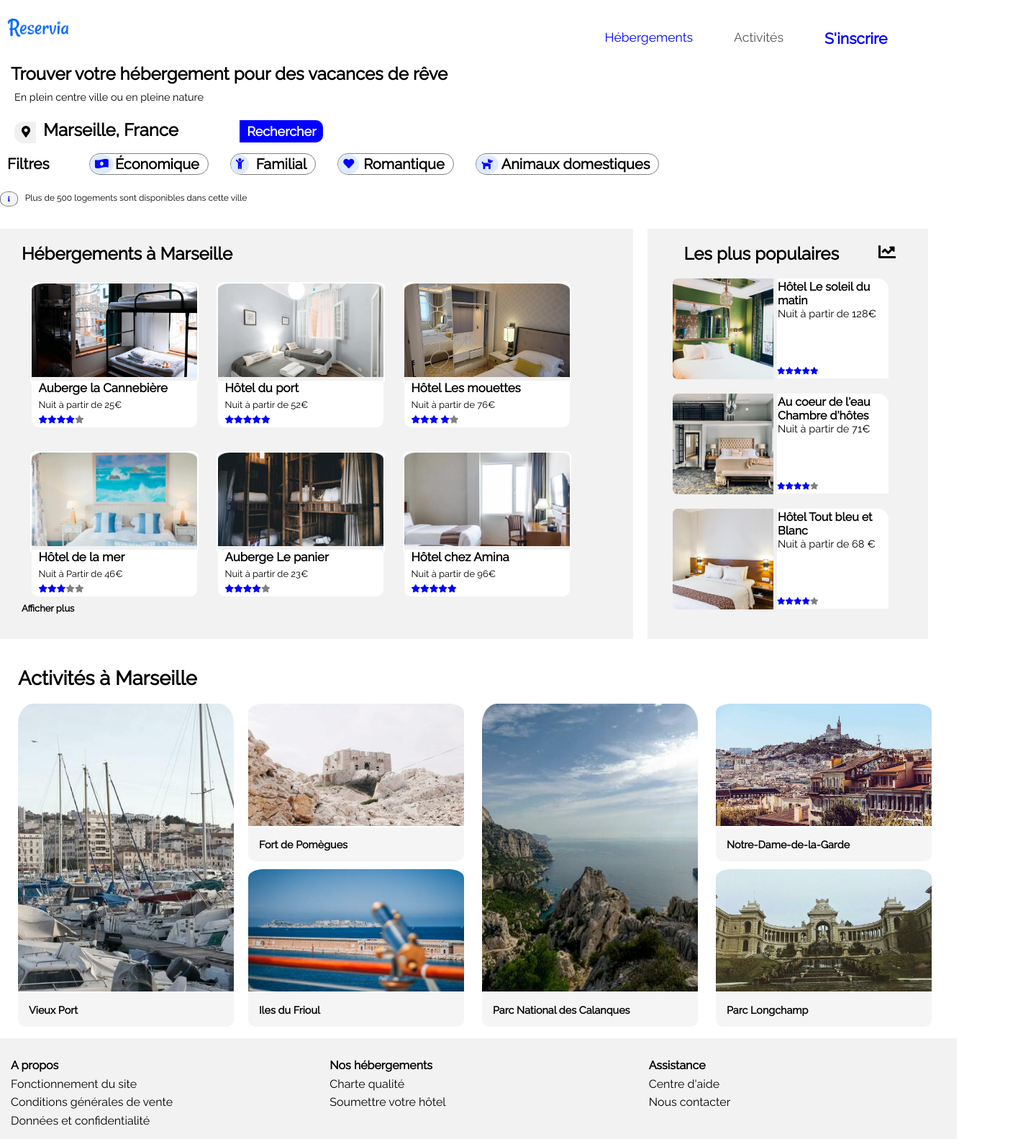
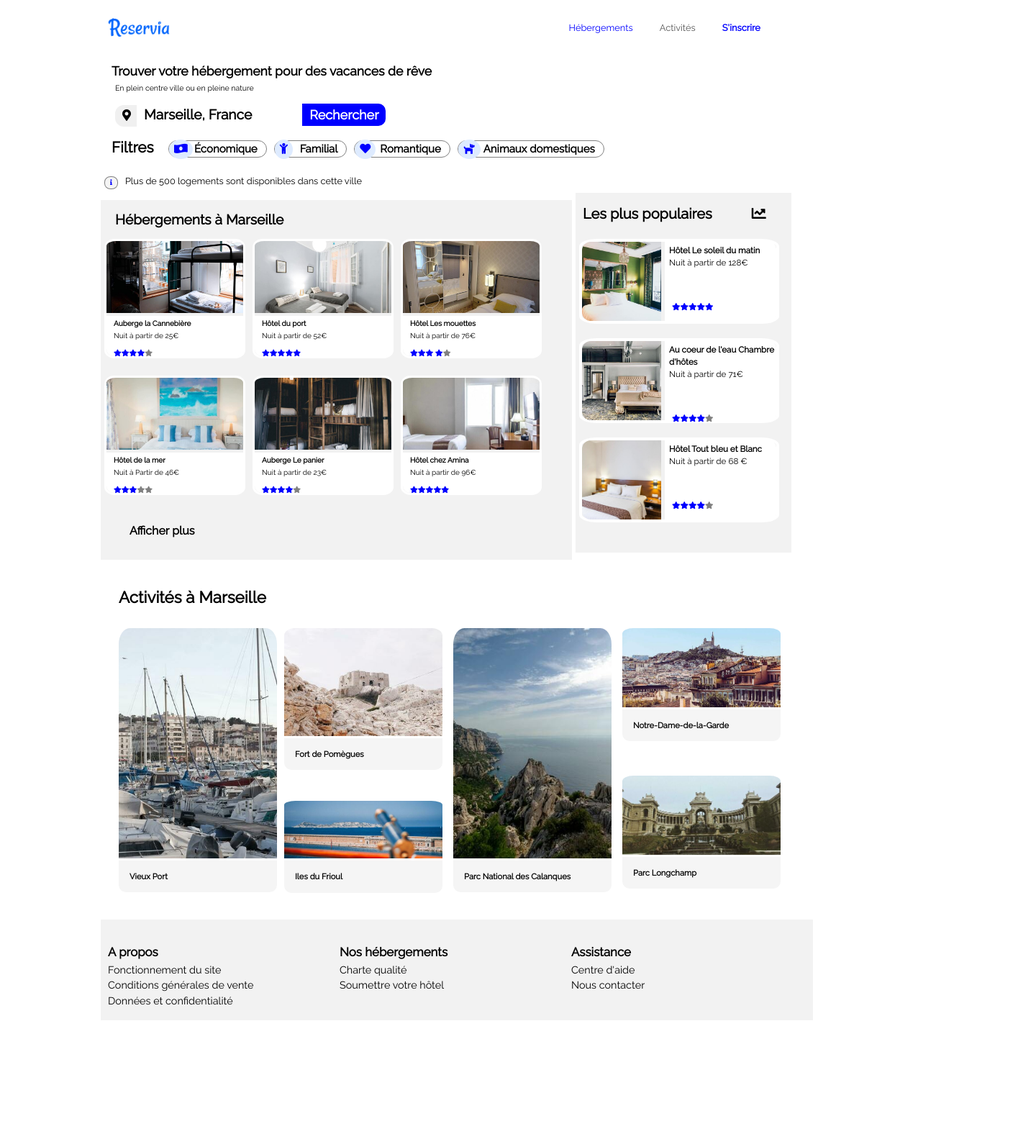
Before and after one commit to Madjiassoum/MADJIASSOUM_2_05102020, a plain HTML site: page index.html in a window 1280 px wide. Shown: the part 2-1585 px from the top of the page at 72% size, 1440 px wide, since content can reach past the window. After the commit the page ends 1420 px from the top, so only its background shows below. Drawn offline with Linux system fonts and the light colour scheme.

Commit message:
Modif html et style

```diff
--- a/index.html
+++ b/index.html
@@ -6,15 +6,17 @@
     <link rel="stylesheet" href="style.css"/>
     <link rel="stylesheet" type="text/css" href="fontawesome-free-5.14.0-web/css/all.css">
     <link href="https://fonts.googleapis.com/css2?family=Raleway:ital,wght@0,100;0,400;1,400&;display=swap" rel="stylesheet">
-    <link rel="stylesheet" media="screen and (max-width: 1440px)" href="style.css"/>
+    <link rel="stylesheet" media="screen and (max-width: 1100px)" href="style.css"/>
     <meta name="viewport" content="width=device-width, initial-scale=1.0, user-scalable=yes">
 </head>
 <body>
     <div class="contain-page">
+
         <header>
             <div class="header">
             <!-- logo du site Reservia-->
                 <img src="images/Reservia@3x.png" id="logo" alt="logo du site reservia"/>
+            </div>
 
             <!-- Menu de navigation-->
                 <nav>
@@ -24,10 +26,10 @@
                         <li class="nav-ul-li-inscrire inscrire"> <a href="#"><strong> S'inscrire</strong> </a></li>
                     </ul>
                 </nav>
-                </div>
         </header>
 
         <section class="localise">
+
             <!-- Titre de la section-->
             <h1 class="titre-h1">Trouver votre hébergement pour des vacances de rêve<br>
             <span class="sous-titre">En plein centre ville ou en pleine nature</span></h1>
@@ -360,28 +362,27 @@
         <!--========================= Pied de Page====================   -->
         <footer>
             <section class="menu-foot">
+
                 <!-- Il n'y a pas de titre ici ni container-->
                 <div class="sousfoot">
-                    <span><strong>A propos</strong> </span>
-
-                     <a href="#"> Fonctionnement du site </a>
-                    <a href="#"> Conditions générales de vente </a>
-                    <a href="#"> Données et confidentialité </a>
+                    <h3>A propos</h3>
+                    <p><a href="#"> Fonctionnement du site </a></p>
+                    <p><a href="#"> Conditions générales de vente </a></p>
+                    <p><a href="#"> Données et confidentialité </a></p>
                 </div>
 
                 <div class="sousfoot">
-                        <span><strong>Nos hébergements</strong> </span>
-
-                            <a href="#"> Charte qualité </a>
-                            <a href="#"> Soumettre votre hôtel </a>
+                    <h3>Nos hébergements</h3>
+                    <p><a href="#"> Charte qualité </a></p>
+                    <p><a href="#"> Soumettre votre hôtel </a></p>
                 </div>
 
                 <div class="sousfoot">
-                    <span><strong> Assistance </strong></span>
+                    <h3> Assistance </h3>
+                    <p><a href="#"> Centre d'aide </a></p>
+                    <p><a href="#"> Nous contacter </a></p>
+                </div>
 
-                        <a href="#"> Centre d'aide </a>
-                        <a href="#"> Nous contacter </a>
-                </div>
             </section>
         </footer>
     </div>
--- a/style.css
+++ b/style.css
@@ -1,28 +1,34 @@
 body{
+  background-color: white;
   display: block;
-  width: 1440px;
+  height: auto;
   margin: auto;
+  padding: 0px;
+  width: 1000px;
+  height: 1400px;
 }
+
+/* container de toute la page */
+
+.contain-page{
+  display: block;
+  width: 1000px;
+  height: 1403px;
+  margin: auto;
+  justify-content: center;
+  align-items: center;
+  top: 5px;
+
+  box-sizing: border-box;
+
+
+  }
+
 
 *{
   font-family: 'Raleway', sans-serif, Verdana, Arial;
 }
 
-/* container de toute la page */
-.contain-page{
-
-  position: absolute;
-  display: block;
-  max-width: 1380px;
-  height: auto;
-  margin: auto;
-  justify-content: center;
-  align-items: center;
-  top: 5px;
-  box-sizing: border-box;
-  background-color: #FFFFFF;
-
-  }
 
 li{
   list-style-type: none;
@@ -32,7 +38,7 @@ li{
 header{
   display: flex;
   align-items: center;
-  max-width: 1400px;
+  max-width: 1000px;
   height: 80px;
   margin: auto;
   z-index: 1;
@@ -41,8 +47,8 @@ header{
 /* Menu de navigation */
  header nav{
   height: 50px;
-  padding: 0;
-  margin: 0;
+  padding: 0px;
+  margin: 0px;
   color: blue;
   display: flex;
   align-items: center;
@@ -58,6 +64,7 @@ header img{
   height: 40px;
 
 }
+
 /* positionnement menu de navigation */
 nav ul{
   position: absolute;
@@ -67,24 +74,27 @@ nav ul{
   padding-top: 5px;
   color: blue;
   transition-duration: 2s;
-  margin-left: 650px;
+  margin-left: 480px;
 }
 
 nav ul li{
-  margin-left: 55px;
-  font-size: 1.1em;
+  margin-left: 35px;
+  font-size: 0.8em;
   border: none;
   height: 30px;
-  padding: 20px 2px 0px 0px;
+  padding: 10px 2px 0px 0px;
 
 }
+
 /*pour donner couleur à S'inscrire*/
+
 nav ul li strong{
   font-weight: bold;
   color: blue;
-  font-size: 1.2em;
+  font-size: 1em;
 
   }
+
 nav ul li a{
   text-decoration: none;
   color: blue;
@@ -93,32 +103,32 @@ nav ul li a{
 nav ul li span{
   color: rgb(85,85,85);
   }
+
 /* survol des cellules*/
 nav ul li:hover{
   color: blue;
   text-decoration: none;
-  padding-right: 15px;
   border-top: 2px solid #0065FC;
 
-  }
-
+}
 
   /* zone de recherche de la ville   */
 .localise{
   position: absolute;
-  display: flex;
+  display: inline-flex;
   flex-direction: column;
   font-weight: bold;
-  top: 65px;
-  width: 1440px;
+  top: 75px;
+  width: 880px;
   height: auto;
   margin: auto;
 
-  }
+}
 
 /* titre h1 et sa suite */
 .localise .titre-h1{
   margin-left: 15px;
+  font-size: 1.1em;
 }
 
 /* Phrase en dessous du titre h1 */
@@ -134,6 +144,7 @@ nav ul li:hover{
 .choix-premier{
   margin-left: 10px;
 }
+
 /* mise en page pour le bouton rechercher */
 .button {
   border: none;
@@ -155,7 +166,7 @@ nav ul li:hover{
   border: none;
   height: 30px;
   font-weight: bold;
-  font-size: 1.5em;
+  font-size: 1.2em;
   margin-left: 9px;
 }
 /* icone cachée pour le mobile*/
@@ -187,7 +198,7 @@ nav ul li:hover{
   flex-wrap: wrap;
   align-items: center;
   background-color: #FFFFFF;
-  width: 1330px;
+  width: 990px;
   height: 50px;
   margin-left: 5px;
   top: 150px;
@@ -197,17 +208,18 @@ nav ul li:hover{
 /*Le titre :filtres */
 .label-filtre{
   font-size: 1.3em;
-  margin-left: 5px;
-  margin-right: 10px;
+  margin-left: 10px;
+
 }
 
 /*  les icones du filtres */
 .fa-dog, .fa-child, .fa-heart, .fa-money-bill-wave-alt{
+
   background-color: #DEEBFF;
   border-radius: 50%;
   padding: 7px;
   padding-top: 5px;
-  top: 147px;
+  top: 121px;
   font-size: 15px;
   color: blue;
   border: none;
@@ -221,42 +233,47 @@ nav ul li:hover{
   object-position: left;
   display: inline-flex;
   flex-direction: row;
+  margin-left: -25px;
+
 }
 
 /*chaque filtre */
 .mes-filtres .unit-filtre{
-  margin-right: 30px;
+  margin-right: 10px;
 }
+
 
 /* ici la selection d'un filtre avec input caché precedemment */
 .choix-deuxieme .unit-filtre input[type=checkbox]:checked ~ label{
   background-color: rgb(220,220,220);
   color: blue;
   font-family: cursive;
-  font-size: 17px;
+  font-size: 15px;
 
 }
 
+
 /* label de chaque filtre */
 .filter-option{
+
   border: 0.01em gray solid;
-  padding-right: 1px;
   padding: 2px 12px 2px 35px;
   color: #000;
-  font-size: 20px;
+  font-size: 15px;
   line-height: 16px;
   font-weight: bold;
   border-radius: 16px;
+
 }
+
+
 
 /* survol des filtres d'option */
 .filter-option:hover{
   background-color: gray;
-  transform: scale(0.15);
-  color: #000;
-  font-size: 18px;
-  font-weight: bold;
+  color: #000000;
   text-decoration: underline;
+
 }
 
 /*cacher les input filtres d'option */
@@ -268,7 +285,7 @@ nav ul li:hover{
 .unit-filter .filter-option_label{
   position: absolute;
   font-size: 1.5em;
-  line-height: 20px;
+  line-height: 18px;
   color: #A01020;
 }
 
@@ -278,56 +295,62 @@ nav ul li:hover{
   background-color: rgb(244,244,244);
   font-size: 0.6em;
   color: blue;
-  margin-right: 10px;
+  margin: 0px 10px 0px 5px;
   border-radius: 45%;
   border: 0.0001em solid gray;
-  padding: 6px 10px 5px 10px;
+  padding: 4px 7px 4px 7px;
 }
   /*phrase point d'information*/
 .logement-info{
+  display: flex;
   position: relative;
-  font-size: 0.75em;
-  width: 1330px;
+  font-size: 0.8em;
   font-weight: normal;
+
 }
+
 
 /* LES VILLES POPULAIRES LIBELLE de Droite   */
 /*Container libelle de droite */
 .libelle-droite{
   position: relative;
-  width: 390px;
-  height: 570px;
-  top: 235px;
-  left: 900px;
+  width: 300px;
+  height: 500px;
+  top: 190px;
+  left: 660px;
   background-color: #F2F2F2;
   display: inline-block;
   flex-direction: column;
-  border: 0px gray solid;
+
 }
+
 
 /* ===== ICONE de LES PLUS POPULAIRES =====*/
 .fa-chart-line{
   color: black;
-  margin-right: 45px;
-  margin-left: 55px;
-  float: right;
+  margin-right: 15px;
+  margin-left: 50px;
   margin-bottom: 20px;
+
 }
-/*  Titre h2 libelle de droite  */
+
+
+/*Titre h2 libelle de droite */
 
 .libelle-droite h2{
-  float: right;
   margin-bottom: 0px;
-  margin-left: 20px;
+  margin-left: 10px;
+  font-size: 20px;
+
 }
 
 /* réglage de la taille des photos */
 .hotel-lpp .imag img{
   object-fit: cover;
-  width: 140px;
-  height: 140px;
-  border-top-left-radius: 5%;
-  border-bottom-left-radius: 5%;
+  width: 110px;
+  height: 110px;
+  border-top-left-radius: 11%;
+  border-bottom-left-radius: 11%;
 }
 
 /* Hauteur de chaque photo et son information */
@@ -337,12 +360,12 @@ nav ul li:hover{
   justify-content: space-between;
   float: left;
   background-color: #F1F1F1;
-  width: 300px;
-  height: 140px;
-  margin-left: 35px;
+  width: 270px;
+  height: 110px;
+  margin-left: 5px;
   margin-top: 5px;
-  border-radius: 6%;
-  border: none;
+  border-radius: 9%;
+  border: 4px white solid;
   margin-bottom: 15px;
 }
 
@@ -351,126 +374,131 @@ nav ul li:hover{
 }
 .hotel-lpp .name-cite span strong{
   font-weight: bold;
-  font-size: 1.1em;
+  font-size: 1em;
 }
 
 /* L'information qui accompagne la photo */
 .hotel-lpp .information-lpp{
   display: inline-block;
-  width: 164px;
-  height: 137px;
-  padding-top: 2px;
+  width: 165px;
+  height: 111px;
+  padding: 2px 0px 0px 5px;
   margin-left: 5px;
   background-color: white;
   font-size: 0.91em;
-  border-top-right-radius: 10%;
+  text-decoration: none;
+  border-top-right-radius: 10px;
+  border-bottom-right-radius: 10px;
 }
 
 /* espace créé entre les etoiles et le nom du site */
 .white-space{
   width: 100px;
-  height: 65px;
+  height: 48px;
 }
 
 .notation-lpp{
   font-size: 0.7em;
+  padding-left: 5px;
 }
 
 .notation-lpp i{
   color: blue;
 }
+
 /*div de notation etoile*/
 .notation-lpp span{
   color: gray;
+  font-size: 1em;
 }
+
 .name-cite a{
   text-decoration: none;
   color: black;
-}
-.hotel-lpp .information-lpp{
-  text-decoration: none;
+  font-size: 0.8em;
 }
 
 
 /* DEBUT HEBERGEMENTS a MARSEILLE   */
 .heberge{
   position: absolute;
-  top: 315px;
+  top: 280px;
   display: flex;
   flex-direction: column;
   background-color: #F2F2F2;
-  margin-left: 0px;
-  width: 880px;
-  height: 570px;
-  margin-right: 390px;
+  width: 655px;
+  height: 500px;
   border: none;
 }
 
 .heberge h2{
-  margin-left: 30px;
+  margin-left: 20px;
+  font-size: 1.2em;
   z-index: 14;
 }
 
 .heberge p strong a{
   position: absolute;
-  top: 520px;
-  margin-left: 30px;
+  top: 450px;
+  margin-left: 40px;
+  font-size: 1em;
   color: #000000;
 
 }
+
+
 .hebergement-am a{
   text-decoration: none;
+
 }
 
 /* Container hebergement à marseille
 backg #F2F2F2
 */
-.container-hebergement-am{
-  position: relative;
-  top: -35px;
-  width: 820px;
-  height: 600px;
-  display: inline-flex;
+.heberge .container-hebergement-am{
+  top: 20px;
+  left: 10px;
+  width: 650px;
+  height: 380px;
+  display: flex;
   flex-direction: row;
   flex-wrap: wrap;
-  align-items: center;
-  justify-content: center;
-  background-color: #F2F2F2;
+
 }
 
 /* Un hebergement*/
 .container-hebergement-am .hebergement-am{
   display: flex;
   flex-direction: row;
-  justify-content: space-between;
+  margin: 0px 5px 5px 5px;
+  padding-bottom: 0px;
   background-color: #F1F1F1;
-  width: 230px;
-  height: 140px;
-  margin-left: 20px;
-  margin-top: 5px;
-  border-radius: 5%;
-  line-height: 21px;
-  border: 2px white solid;
-  margin-right: 5px;
-  margin-bottom: 15px;
+  width: 190px;
+  height: 160px;
+  border-radius: 7%;
+  border: 3px white solid;
+
 }
+
 /* alignement */
 .heb-div-column{
   display: flex;
   flex-direction: column;
 }
+
 /* taille de l'image et ses bordures*/
 .heb-div-column .imag img{
   object-fit: cover;
-  width: 230px;
-  height: 130px;
+  width: 190px;
+  height: 100px;
   border-top-left-radius: 7%;
   border-top-right-radius: 7%;
 }
+
 /*  inf-am pour information à Marseille */
 .heb-div-column .inf-am{
   position: relative;
-  width: 220px;
+  width: 183px;
   height: 50px;
   font-size: 0.9em;
   background-color: #FFFFFF;
@@ -479,24 +507,27 @@ backg #F2F2F2
 }
 /**/
 .heb-div-column .inf-am span strong{
-    font-size: 1.3em;
+    font-size: 1em;
     font-weight: bold;
   }
 
 .heb-div-column .inf-am span{
-    font-size: 0.9em;
+    font-size: 0.7em;
   }
+
   /* notation pour les etoiles bleues*/
 .heb-div-column .notation-am{
   background-color: #FFFFFF;
-  width: 220px;
-  font-size: 0.7em;
+  width: 183px;
+  height: 10px;
+  font-size: 0.6em;
   padding-left: 10px;
   color: blue;
   border-bottom-left-radius: 10px;
   border-bottom-right-radius: 10px;
 
 }
+
 /*  notation avec span pour les étoiles grises*/
 .heb-div-column .notation-am span{
   color: gray;
@@ -504,14 +535,13 @@ backg #F2F2F2
 
 .hebergement-am{
   border: 0px gray solid;
-  height: 200px;
+  height: 190px;
   margin-top: 25px;
   background-color: #F2F2F2;
-  margin-left: 5px;
-  margin-right: 35px;
   border-radius: 6%;
 
 }
+
 .heberge p a{
   text-decoration: none;
   font-size: 0.81em;
@@ -523,15 +553,16 @@ backg #F2F2F2
   position: absolute;
   display: flex;
   margin: auto;
-  top: 900px;
-  width: 1340px;
-  height: 530px;
+  top: 800px;
+  width: 980px;
+  height: 480px;
   background-color: #FFFFFF;
 }
+
 /* titre de la section */
 .sectio h2{
   margin-left: 25px;
-  font-size: 1.7em;
+  font-size: 1.4em;
 }
 
 /*Vieux port et parc nat calanques*/
@@ -543,117 +574,124 @@ backg #F2F2F2
   left: 20px;
   margin-left: 5px;
   margin-right: 20px;
-  width: 300px;
-  height: 430px;
-  border: 0px gray solid;
+  width: 220px;
+  height: 320px;
   border-top: 5px;
   border-radius: 5%;
 }
 
 /* margin parc national dess calanques*/
 .hotel3{
-  left: 665px;
+  left: 485px;
 }
 
 /* images: hotel vieux port et parc national des calanques */
-.hotel6,.hotel3 .imag-am img{
+.hotel6 .imag-am img, .hotel3 .imag-am img{
   object-fit: cover;
-  width: 300px;
-  height: 400px;
-  border-top-left-radius: 7%;
-  border-top-right-radius: 7%;
-}
-.hotel3,.hotel6 .imag-am img{
-  object-fit: cover;
-  width: 300px;
-  height: 400px;
+  width: 220px;
+  height: 320px;
   border-top-left-radius: 7%;
   border-top-right-radius: 7%;
 }
 
+
 /* texte dessous des activités */
 .info-hotel-activi{
-  width: 255px;
-  height: 50px;
-  font-size: 0.9em;
+  width: 175px;
+  height: 55px;
+  font-size: 0.7em;
   padding: 15px 30px 15px 15px;
   border-bottom-left-radius: 10px;
   border-bottom-right-radius: 10px;
   background-color: rgb(245,245,245);
   border: 0em white solid;
-  margin-top: -2px;
+  margin-top: -1px;
   margin-left: 0px;
   font-weight: bold;
 }
 
 /*pomegues, frioul, notre-dame et longchamp */
-.sectio .hotel5, .hotel2, .hotel1, .hotel4{
+.sectio .hotel5, .hotel1, .hotel4{
   position: absolute;
   display: flex;
   flex-direction: column;
   top: 75px;
-  left: 345px;
+  left: 255px;
   margin-right: 10px;
-  width: 290px;
-  height: 200px;
+  width: 220px;
+  height: 165px;
   border: 0px gray solid;
-  border-top: 0px gray solid;
   border-bottom: 2px;
   border-radius: 3%;
 }
 /* dimension images pomegues, frioul, notre-dame et longchamp */
-.hotel5, .hotel2, .hotel1, .hotel4, .imag-am img{
+.hotel1, .hotel4, .imag-am img{
   object-fit: cover;
-  width: 300px;
-  height: 170px;
+  width: 220px;
+  height: 110px;
   border-top-right-radius: 7%;
   border-top-left-radius: 7%;
 }
 /* emplacement iles du frioul */
+.hotel5 .imag-am img{
+  height: 150px;
+}
+
+
+/* Iles frioul */
 .hotel2 {
-  top: 305px;
-  left: 345px;
+  position: absolute;
+  top: 315px;
+  left: 255px;
+  width: 220px;
+  height: 135px;
 }
+.hotel2 .imag-am img{
+  height: 80px;
+}
+.hotel2 .info-hotel-activi{
+  width: 175px;
+  height: 15px;
+}
+
 
 /* notre dame */
 .hotel1{
   top: 75px;
-  left: 995px;
+  left: 725px;
 }
 
 /*parc lonchamps */
 .hotel4 {
-  top: 305px;
-  left: 995px;
+  top: 280px;
+  left: 725px;
 }
 
 
-/* MISE EN PAGE du PIED de PAGE.*/
-footer{
-  background-color: #F2F2F2;
-}
+  /* MISE EN PAGE du PIED de PAGE
+          container des sousfoot */
 
-/* container des sousfoot */
-.menu-foot{
+footer .menu-foot{
   background-color: #F2F2F2;
   display: flex;
   flex-direction: row;
-  top: 1440px;
-  width: 1330px;
+  top: 1280px;
+  width: 990px;
   height: 140px;
   position: absolute;
   margin-left: auto;
   margin-right: auto;
 
 }
+
 .sousfoot{
-  width: 32%;
+  width: 30%;
   display: inline-block;
   flex-direction: column;
-  font-size: 1em;
-  line-height: 1.6em;
-  margin-right: 25px;
-  margin-left: 15px;
+  font-size: 0.9em;
+  line-height: 0.5em;
+  margin-right: 15px;
+  margin-left: 10px;
   padding-top: 25px;
 }
 
@@ -663,17 +701,19 @@ footer{
   font-weight: normal;
   color: black;
 }
+
 .sousfoot a:hover{
   font-weight: bold;
   display: block;
   flex-direction: row;
   font-size: 1em;
   color: blue;
-  margin-left: 25px;
-  border-left: 3px solid gray;
+  margin-left: 15px;
+  border-left: 5px solid gray;
   cursor: pointer;
 
 }
+
 
 /* PHASE: UTILISATION entre TABLETTE et Desktop      */
 @media screen and (min-width: 678px) and (max-width: 1024px){
@@ -684,27 +724,32 @@ footer{
   .contain-page{
     margin: auto;
   }
+
 }
 
 
 /* En dessous de TABLETTES donc les mobiles */
 @media screen and (max-width: 677px){
   body{
-    max-width: 415px;
-    margin: auto;
-    height: auto;
-    background-color: #F2F2F2;
+  display: flex;
+    width: 400px;
+    margin-left: auto;
+    margin-right: auto;
+    height: 500px;
+    border: 3px yellow dashed;
+    background-color: red;
     font-family: 'Raleway', sans-serif, Verdana, Arial;
 
   }
+
   /* contenant de la page*/
   .container-page{
+
     display: block;
-    width: 414px;
-    height: auto;
-    margin: auto;
-    margin: 0px 20px 0px 40px;
-    border: 1px gray solid;
+    width: 350px;
+    height: 490px;
+    border: 5px red solid;
+    background-color: gray;
   }
 
   /* En-tête de la page */
@@ -713,7 +758,7 @@ footer{
     display: inline-block;
     width: 400px;
     height: 90px;
-    margin-left: 20px;
+    margin: auto;
     padding: 0px;
   }
 
@@ -724,45 +769,55 @@ footer{
     height: 30px;
     border: none;
     width: 70px;
-    margin-left: 50px;
+    margin-left: 30px;
 
   }
   /* container sous nav de navigation*/
   nav .heb-act-sin{
-    position: absolute;
-    top: 20px;
-    height: 35px;
-    width: 300px;
+    position: relative;
+    top: 25px;
+    width: 400px;
+
     padding: 0px;
     border: none;
     display: flex;
+    margin: 0px auto;
     flex-direction: row;
     flex-wrap: wrap;
-    margin-left: -120px;
+
     font-size: 1em;
   }
+
   nav ul li{
-    border: none;
+
+    border: 2px black solid;
+    padding: 0px;
+    justify-content: center;
+
+  }
+  .nav-ul-li-hebergement{
+
   }
 
 
   .nav-ul-li-activite{
-    position: relative;
-    top: 0px;
-    left: 110px;
-    margin-left: -50px;
+    top: 15px;
+    left: 140px;
+
   }
+
+
   .nav-ul-li-inscrire{
     position: relative;
-    top: -100px;
-    left: 200px;
+    top: 50px;
   }
+
   nav ul li:hover{
-    width: 100px;
+
     cursor: pointer;
     border-top: none;
-    border-bottom: 1px blue solid;
-    font-size: 1.2em;
+    border-bottom: 3px blue solid;
+
   }
 
   /* zone de recherche de la ville   */
@@ -776,6 +831,7 @@ footer{
     font-size: 0.8em;
     background-color: #FFFFFF;
     z-index: 4;
+
     }
     /* titre de la zone formulaire */
   .localise .titre-h1{
@@ -856,6 +912,7 @@ footer{
     margin-left: -15px;
     flex-direction: row;
     flex-wrap: wrap;
+
   }
 
 
@@ -864,6 +921,7 @@ footer{
     flex-direction: row;
     flex-wrap: wrap;
     margin-top: 15px;
+    margin-right: 0px;
     margin-right: 10px;
     position: relative;
   }
@@ -881,6 +939,17 @@ footer{
     justify-content: center;
     left: 35px;
     position: absolute;
+  }
+
+  /* icone d'information plus de 500 logements */
+  .localise .logement-info p .fa-info{
+    position: relative;
+    font-size: 1em;
+    color: blue;
+    margin-right: 10px;
+    border-radius: 45%;
+    border: 0.0001em solid gray;
+    padding: 4px 5px 4px 7px;
   }
 
 
@@ -906,6 +975,13 @@ footer{
     font-weight: normal;
   }
 
+  /* Pour donner un widh personnalisé à chaque input de la class: filtre-doption */
+  .filtre-doption .option:focus{
+    border: 1px  gray solid;
+    border-radius: 10px;
+    background-color: #DEEBFF;
+  }
+
 
   /*survol filtre d'option*/
   .input-filtre:hover{
@@ -916,7 +992,9 @@ footer{
     border-radius: 10px;
   }
 
-  /* Libelle-droite: Les PLUS POPULAIRES */
+
+
+/* Libelle-droite: Les PLUS POPULAIRES */
   .libelle-droite{
     position: relative;
     max-width: 414px;
@@ -928,6 +1006,7 @@ footer{
     background-color: #F1F1F1;
     border: none;
     z-index: 20;
+
   }
 
   /* ICONE de LES PLUS POPULAIRES */
@@ -935,10 +1014,12 @@ footer{
     margin-right: 45px;
     margin-left: 115px;
     margin-bottom: 10px;
+
   }
 
   /*  Titre h2 libelle de droite  */
   .libelle-droite h2{
+
     font-size: 1.2em;
     margin-bottom: 5px;
     margin-left: 10px;
@@ -955,6 +1036,7 @@ footer{
 
   /* Hauteur de chaque photo et son information */
   .cote-droit .hotel-lpp{
+
     display: flex;
     flex-direction: row;
     width: 300px;
@@ -964,7 +1046,9 @@ footer{
     border: 3px white solid;
 
   }
+
   .information-lpp{
+
     border-bottom-right-radius: 9px;
   }
 
@@ -1070,6 +1154,8 @@ footer{
 
   }
 
+
+
   /* section ACTIVITES à MARSEILLE */
   .sectio{
     position: absolute;
@@ -1173,6 +1259,7 @@ footer{
     display: block;
     top: 1645px;
     width: 414px;
+
   }
 
   .menu-foot{
@@ -1190,8 +1277,9 @@ footer{
   .menu-foot .sousfoot{
     margin-top: 0px;
     height: auto;
-    width: 100%;
+    width: 90%;
     font-size: 1.1em;
+
   }
 
   /* survol cellule pied de page*/
@@ -1203,8 +1291,10 @@ footer{
     color: blue;
     margin-left: 5px;
     cursor: pointer;
+
   }
 }
+
 /* orientation paysage et portrait sur petits écrans */
 
   @media (orientation: landscape) {
```
